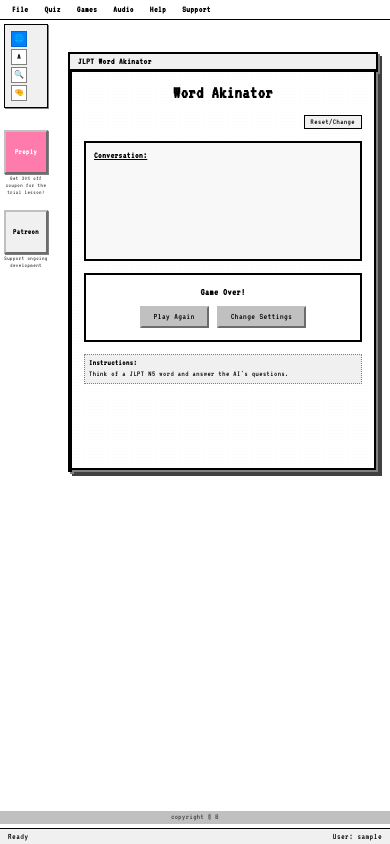
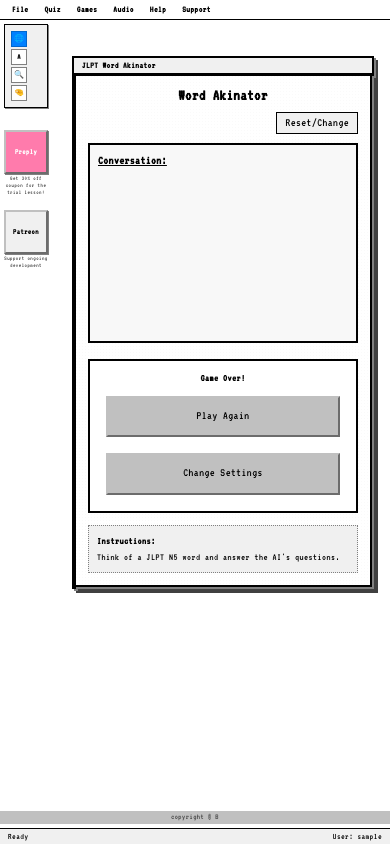
Before and after one commit to juuwaah/practice_japanese_b, a Flask app: page /akinator/game in a window 390 px wide. Run offline with Flask 3, Linux system fonts and the light colour scheme; the visitor is signed in with stand-in values (Sample User, id 1); parts of the project's set-up code (start-up, migrations or seed data) failed here and were passed over; some web fonts are replaced.

Commit message:
Add mobile-responsive design for Akinator game
1. Fix Japanese placeholder text to use polite form
   - Changed "入力しないで" to "入力しないでください"

2. Add viewport meta tag to base.html for proper mobile scaling

3. Implement mobile-responsive design for Akinator game
   - Added responsive CSS with media queries for tablets (768px) and phones (480px)
   - Increased font sizes and touch targets for mobile usability
   - Enhanced button sizes (min 44px height) for better touch interaction
   - Improved form layout and spacing on small screens
   - Added iOS-specific font size (16px) to prevent zoom on input focus
   - Responsive conversation area with appropriate heights
   - Flexible button layouts that work on narrow screens
   - Preserved full PC desktop functionality and appearance

4. Mobile-specific improvements
   - Larger conversation area on mobile for better readability
   - Touch-friendly button spacing and sizing
   - Responsive flex layouts that adapt to screen width
   - Proper text wrapping and line heights
   - Optimized game over buttons for mobile interaction

🤖 Generated with [Claude Code](https://claude.ai/code)

Co-Authored-By: Claude <noreply@anthropic.com>

```diff
--- a/templates/akinator.html
+++ b/templates/akinator.html
@@ -221,4 +221,131 @@ document.getElementById('giveup-btn')?.addEventListener('click', function() {
   }
 });
 </script>
+
+<style>
+/* Mobile responsive styles for Akinator game - only apply on small screens */
+@media (max-width: 768px) {
+  /* Main content adjustments */
+  body {
+    margin: 0;
+    padding: 4px;
+  }
+
+  /* Title area */
+  h1 {
+    font-size: 16px !important;
+    margin-bottom: 8px !important;
+  }
+
+  /* Reset/Change button */
+  a[style*="font-size: 8px"] {
+    font-size: 12px !important;
+    padding: 4px 8px !important;
+  }
+
+  /* Conversation area */
+  div[style*="min-height: 120px"] {
+    min-height: 150px !important;
+    max-height: 250px !important;
+    margin-bottom: 16px !important;
+  }
+
+  /* Conversation messages */
+  div[style*="margin-bottom: 6px"] {
+    margin-bottom: 8px !important;
+    padding: 8px !important;
+  }
+
+  /* Message text */
+  div[style*="font-size: 9px"] {
+    font-size: 12px !important;
+    line-height: 1.4 !important;
+  }
+
+  div[style*="font-size: 8px"] {
+    font-size: 11px !important;
+    line-height: 1.4 !important;
+  }
+
+  /* Input fields and buttons */
+  input[type="text"] {
+    font-size: 16px !important; /* Prevent zoom on iOS */
+    padding: 12px 8px !important;
+    min-height: 44px !important; /* Touch target size */
+    box-sizing: border-box !important;
+  }
+
+  button {
+    font-size: 14px !important;
+    padding: 12px 8px !important;
+    min-height: 44px !important;
+    cursor: pointer;
+  }
+
+  /* Quick response buttons (GPT mode) */
+  form[method="post"] button {
+    padding: 12px 4px !important;
+    font-size: 12px !important;
+  }
+
+  /* "I Know" button */
+  button[id="guess-btn"] {
+    width: 90% !important;
+    padding: 12px !important;
+    font-size: 14px !important;
+  }
+
+  /* Form containers */
+  div[style*="border: 1px solid #000"] {
+    padding: 12px !important;
+    margin-bottom: 16px !important;
+  }
+
+  /* Flex containers for buttons */
+  div[style*="display: flex"] {
+    gap: 8px !important;
+    flex-wrap: wrap;
+  }
+
+  /* Instructions */
+  div[style*="border: 1px dotted #808080"] {
+    padding: 8px !important;
+    font-size: 10px !important;
+    line-height: 1.4 !important;
+  }
+
+  /* Game over buttons */
+  a[style*="padding: 4px 12px"] {
+    padding: 12px 16px !important;
+    font-size: 12px !important;
+    margin: 4px !important;
+  }
+}
+
+/* Very small screens (phones in portrait) */
+@media (max-width: 480px) {
+  /* Make conversation area taller on very small screens */
+  div[style*="min-height: 120px"] {
+    min-height: 200px !important;
+    max-height: 300px !important;
+  }
+
+  /* Adjust button sizes for small screens */
+  div[style*="display: flex"] button {
+    flex: 1;
+    min-width: 0;
+    word-wrap: break-word;
+  }
+
+  /* Stack game over buttons vertically on very small screens */
+  div[style*="display: flex; gap: 8px; justify-content: center"] {
+    flex-direction: column !important;
+    align-items: stretch !important;
+  }
+
+  div[style*="display: flex; gap: 8px; justify-content: center"] a {
+    text-align: center !important;
+  }
+}
+</style>
 {% endblock %}
--- a/templates/base.html
+++ b/templates/base.html
@@ -2,6 +2,7 @@
 <html>
 <head>
     <meta charset="utf-8">
+    <meta name="viewport" content="width=device-width, initial-scale=1.0">
     <title>{% block title %}{{ _('japanese_learning_app') }}{% endblock %}</title>
 
     <!-- Favicon -->
--- a/translations.py
+++ b/translations.py
@@ -399,7 +399,7 @@ TRANSLATIONS = {
         'hint': 'ヒント',
         'give_up': 'あきらめる',
         'i_know': 'わかった！',
-        'enter_answer': '単語だけ入力 (例: 水、ペン、猫) - 「それは水ですか？」のような質問文は入力しないで',
+        'enter_answer': '単語だけ入力 (例: 水、ペン、猫) - 「それは水ですか？」のような質問文は入力しないでください',
         'submit_answer': '答えを送信',
         'quick_responses': 'クイックレスポンス',
         'yes': 'はい',
```
Also changed, not shown: templates/akinator_select.html (+65 -0 lines).
